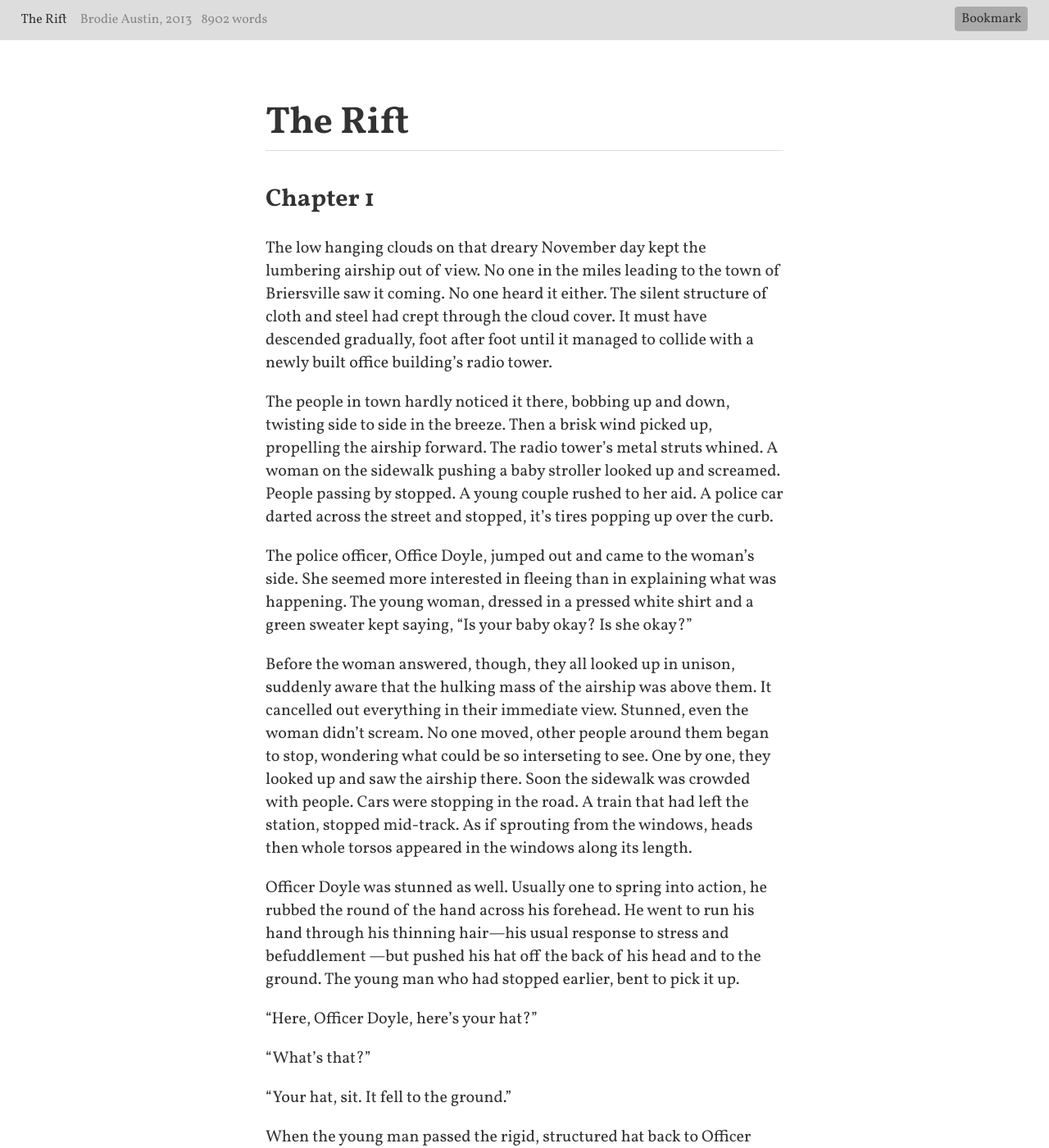
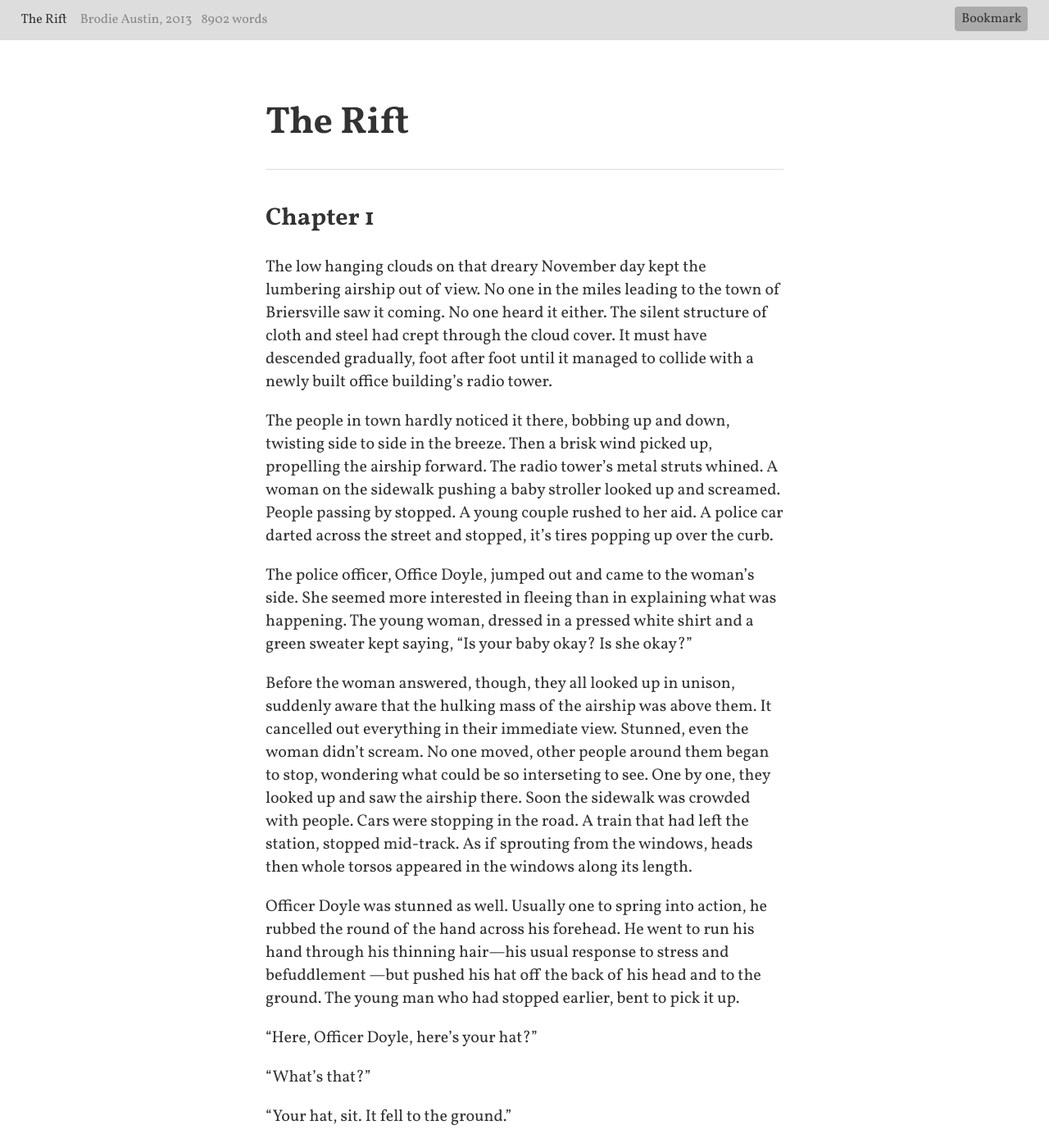
Before and after one commit to brodieaustin/the-rift, a Jekyll site: the page built from index.md, in a window 1280 px wide and 1400 px high. Shown: the whole window at 82% size. Built offline with Jekyll 4.4.1, drawn with Linux system fonts in a browser that asks for light colours; nearby versions of some CDN libraries.

Commit message:
added some padding to novel h1

```diff
--- a/_layouts/novel.html
+++ b/_layouts/novel.html
@@ -29,7 +29,7 @@
         .inline-chart{margin-right: 1em;}
         .inline-chart>canvas{vertical-align: text-top !important;}
         .icon-dot{display: inline-block; height: 6px; width: 6px; border-radius: 50%; background-color: #aaa;}
-        .novel h1{font-size: 46px; border-bottom: 1px solid #ddd;}
+        .novel h1{padding-bottom: .5em; font-size: 46px; border-bottom: 1px solid #ddd;}
         @media screen and (max-width: 860px){
             .content{width: 80%;}
         }
```
